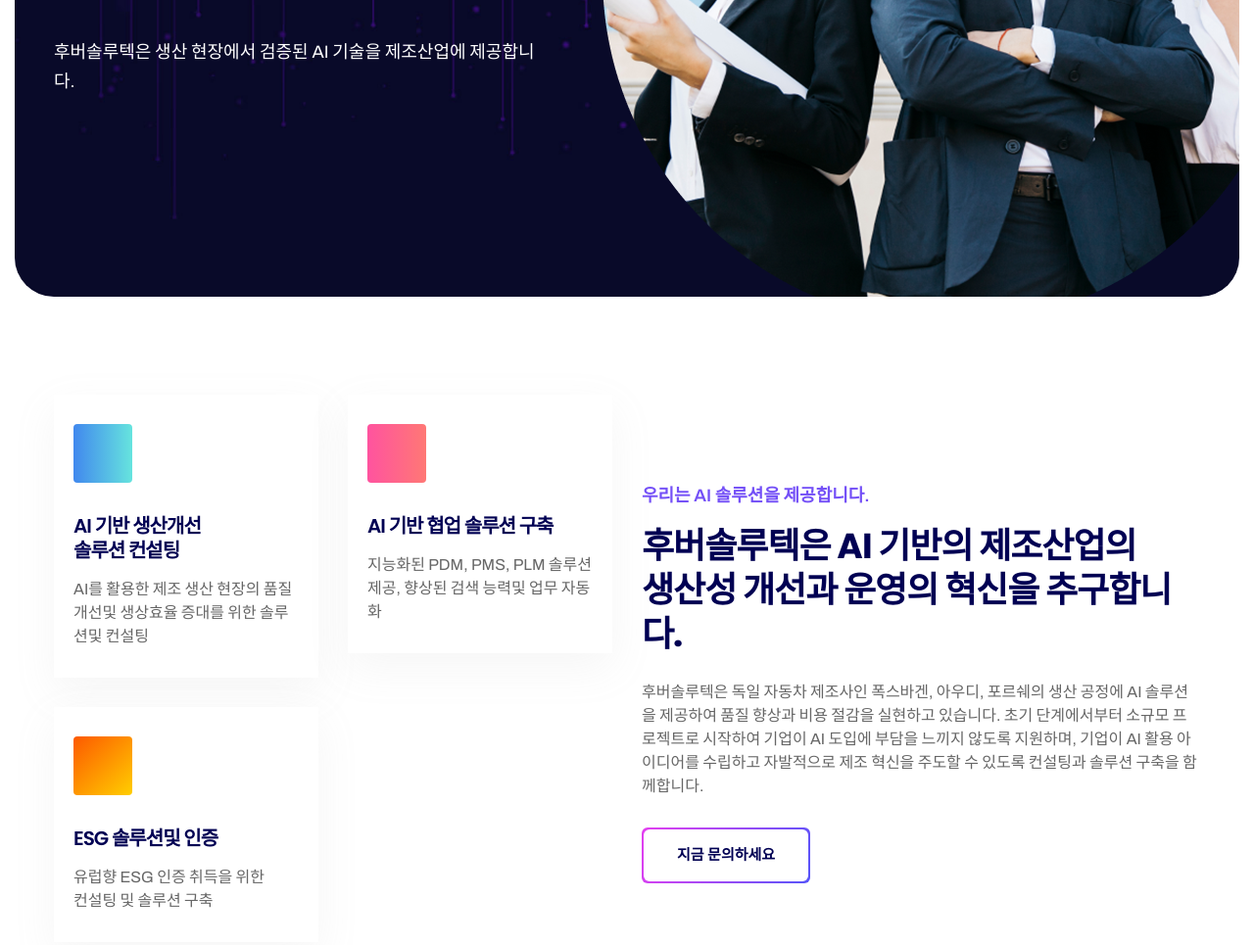
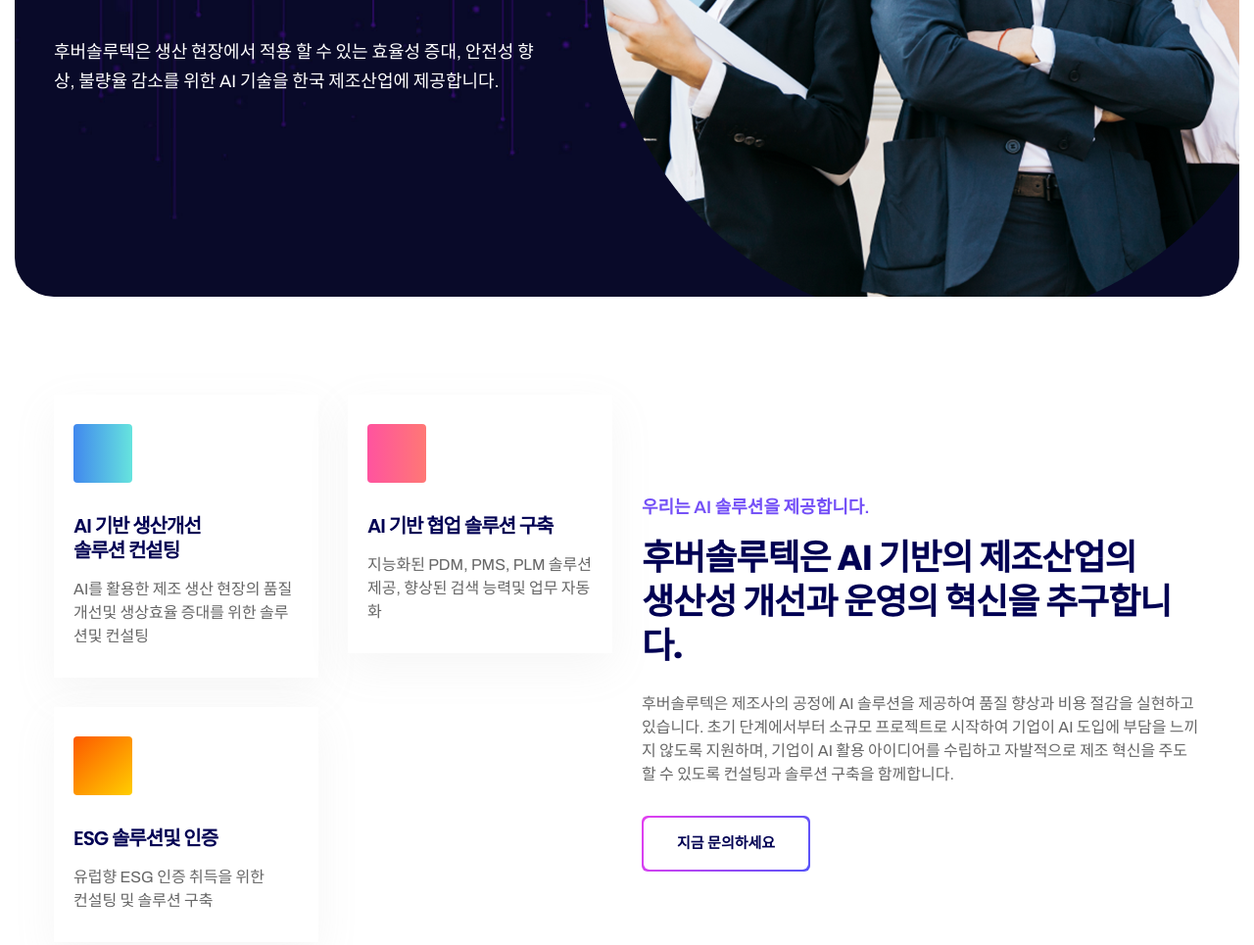
Before and after one commit to hubersolutec/hubesolutec.github.io, a plain HTML site: page index.html in a window 1280 px wide. Shown: the part 411-1376 px from the top of the page at 98% size. Drawn offline with nearby package versions, Linux system fonts and the light colour scheme; a web font is replaced by a local one.

Commit message:
문구 내용 수정

```diff
--- a/index.html
+++ b/index.html
@@ -235,7 +235,7 @@
         <div class="container">
             <div class="ximsa-it-banner-text xis-it-main-headline pera-content">
                 <h1 class="text-uppercase wow fadeFromUp" data-wow-delay="200ms" data-wow-duration="1500ms" style="visibility: visible; animation-duration: 1500ms; animation-delay: 200ms; animation-name: fadeFromUp;">산업 현장 중심 AI 기술을 선도하겠습니다.</h1>
-                <p class="wow fadeFromUp" data-wow-delay="400ms" data-wow-duration="1500ms" style="visibility: visible; animation-duration: 1500ms; animation-delay: 400ms; animation-name: fadeFromUp;">후버솔루텍은 생산 현장에서 검증된 AI 기술을 제조산업에 제공합니다. </p>
+                <p class="wow fadeFromUp" data-wow-delay="400ms" data-wow-duration="1500ms" style="visibility: visible; animation-duration: 1500ms; animation-delay: 400ms; animation-name: fadeFromUp;">후버솔루텍은 생산 현장에서 적용 할 수 있는 효율성 증대, 안전성 향상, 불량율 감소를 위한 AI 기술을 한국 제조산업에 제공합니다. </p>
                 <div class="ximsa-banner-btn-group d-flex align-items-center wow fadeFromUp" data-wow-delay="600ms" data-wow-duration="1500ms" style="visibility: visible; animation-duration: 1500ms; animation-delay: 600ms; animation-name: fadeFromUp;">
                     <!--
                     <div class="banner-btn">
@@ -398,7 +398,7 @@
                             <h3>후버솔루텍은 AI 기반의 제조산업의 <BR> 생산성 개선과 운영의 혁신을 추구합니다. </h3>
                         </div>
                         <div class="apldg-pera-txt">
-                            <p>후버솔루텍은 독일 자동차 제조사인 폭스바겐, 아우디, 포르쉐의 생산 공정에 AI 솔루션을 제공하여 품질 향상과 비용 절감을 실현하고 있습니다. 초기 단계에서부터 소규모 프로젝트로 시작하여 기업이 AI 도입에 부담을 느끼지 않도록 지원하며, 기업이 AI 활용 아이디어를 수립하고 자발적으로 제조 혁신을 주도할 수 있도록 컨설팅과 솔루션 구축을 함께합니다.</p>
+                            <p>후버솔루텍은 제조사의 공정에 AI 솔루션을 제공하여 품질 향상과 비용 절감을 실현하고 있습니다. 초기 단계에서부터 소규모 프로젝트로 시작하여 기업이 AI 도입에 부담을 느끼지 않도록 지원하며, 기업이 AI 활용 아이디어를 수립하고 자발적으로 제조 혁신을 주도할 수 있도록 컨설팅과 솔루션 구축을 함께합니다.</p>
                         </div>
                     </div>
                     <div class="apldg-secondary-btn">
```
